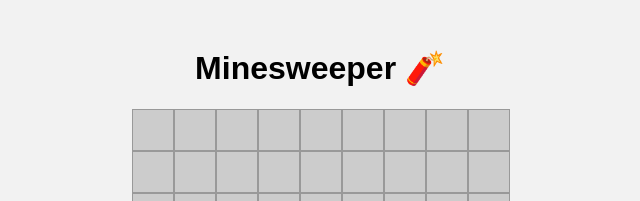
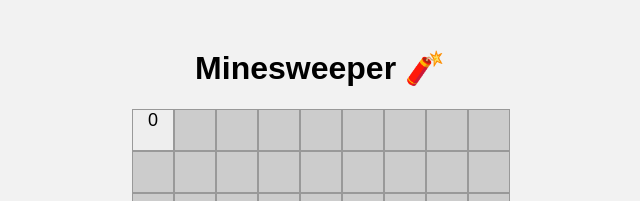
Before and after one commit to Shashankmangal1/minesweeper-game, a plain HTML site: page index.html in a window 1280 px wide. Both pictures are taken after a click on the element 473 px from the left and 129 px from the top of the page. Shown: the top 201 px of the page, without its empty margins (320-960 px from the left). Drawn offline with Linux system fonts and the light colour scheme.

Commit message:
🖱️ Add click reveal interaction to grid cells

```diff
--- a/script.js
+++ b/script.js
@@ -1,10 +1,18 @@
-const board = document.getElementById('game-board');
+const board = document.getElementById("game-board");
 
 const rows = 9;
 const cols = 9;
 
 for (let i = 0; i < rows * cols; i++) {
-  const cell = document.createElement('div');
-  cell.classList.add('cell');
-  board.appendChild(cell);
+  const cell = document.createElement("div"); // add's a new div
+  cell.classList.add("cell"); // add 'cell' class
+
+  //Cell click logic
+
+  cell.addEventListener("click", () => {
+    cell.style.backgroundColor = "#eee"; // Reveal color
+    cell.innerText = 0; //Place holder
+  });
+
+  board.appendChild(cell); // update the board
 }
--- a/style.css
+++ b/style.css
@@ -14,6 +14,7 @@ body {
   margin: 20px auto;
 }
 
+
 .cell {
   width: 40px;
   height: 40px;
```
